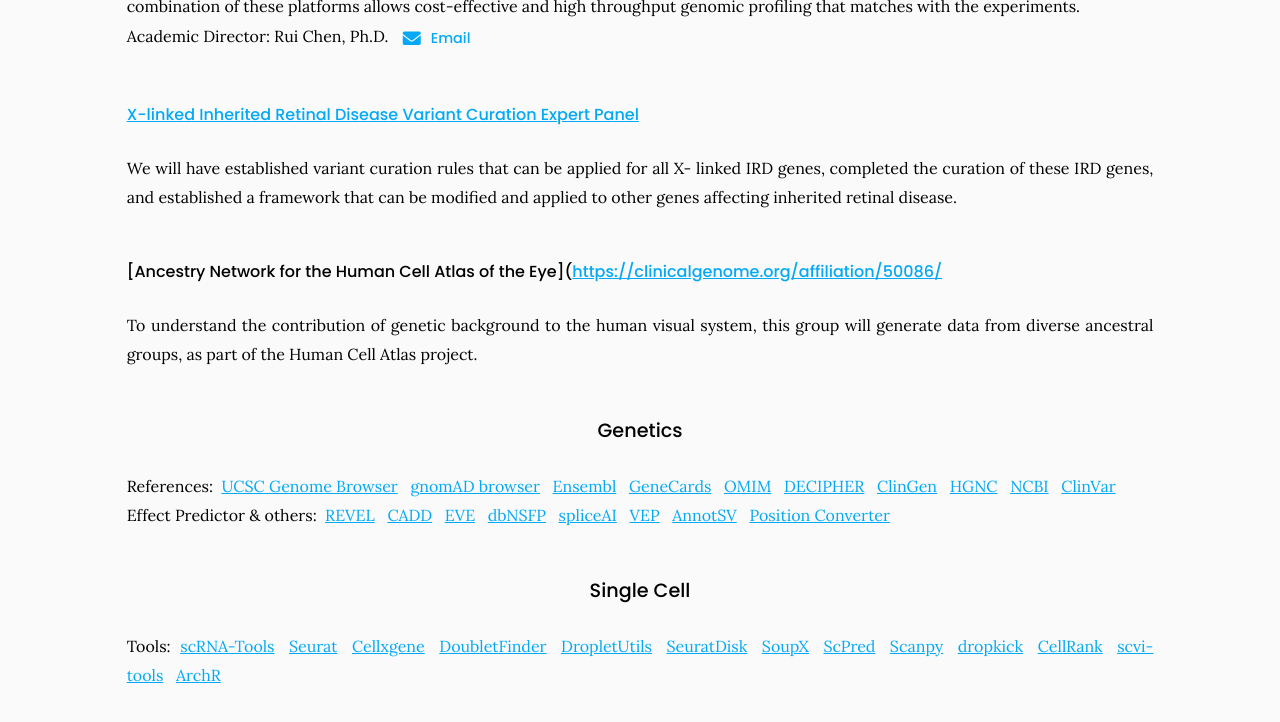
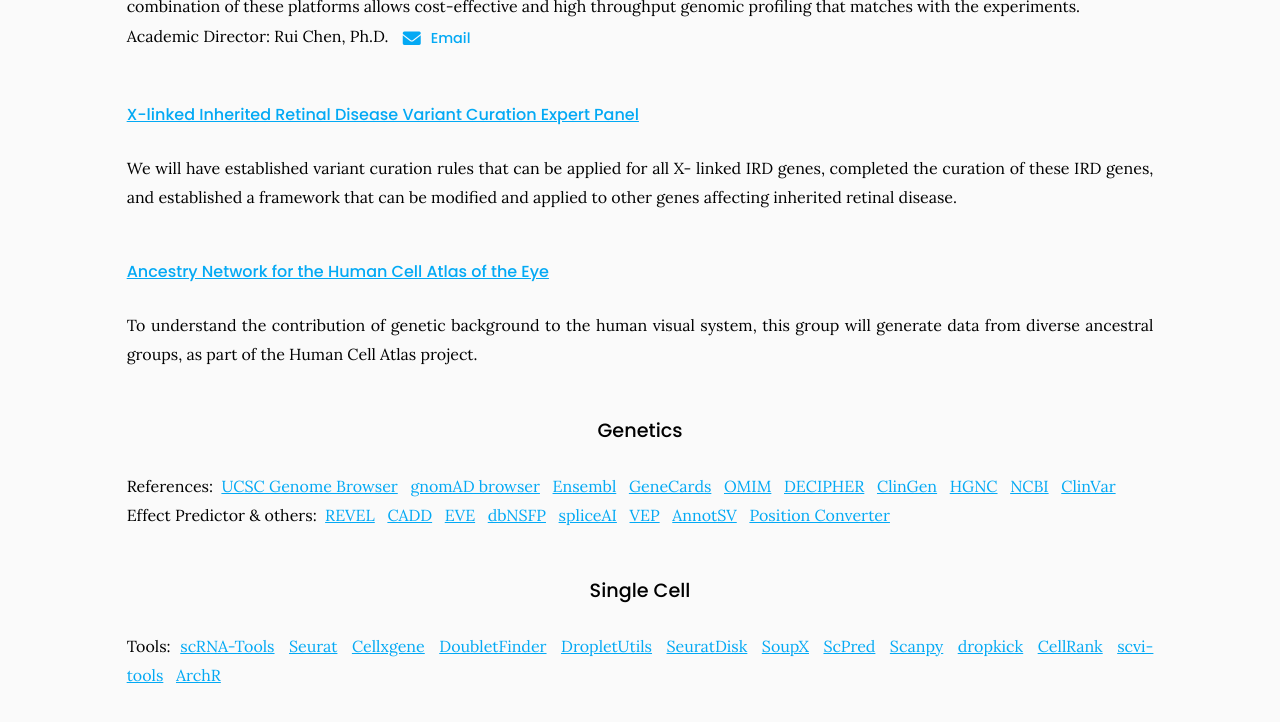
Before and after one commit to RCHENLAB/rchenlab.github.io, a Jekyll site: the page built from resources/index.md, in a window 1280 px wide and 900 px high, scrolled down 3934 px, cut to the strip 0-746 px from the top of the window. Shown: the top 722 px of the strip. Built offline with Jekyll 4.4.1, drawn with Linux system fonts in a browser that asks for light colours; part of the change alters nothing that is shown.

Commit message:
Update index.md

```diff
--- a/resources/index.md
+++ b/resources/index.md
@@ -39,7 +39,7 @@ The core is equipped with the 10x Genomics Chromium Platform, the Takara icell8
 <br>Academic Director: Rui Chen, Ph.D. {% include link.html type="email" icon="" text="Email" tooltip="" link="singlecellgenomicscore@bcm.edu" %}
 #### [X-linked Inherited Retinal Disease Variant Curation Expert Panel](https://clinicalgenome.org/affiliation/50086/)
 We will have established variant curation rules that can be applied for all X- linked IRD genes, completed the curation of these IRD genes, and established a framework that can be modified and applied to other genes affecting inherited retinal disease.
-#### [Ancestry Network for the Human Cell Atlas of the Eye]([https://clinicalgenome.org/affiliation/50086/](https://chanzuckerberg.com/science/programs-resources/single-cell-biology/ancestry-networks/ancestry-network-for-the-human-cell-atlas-of-the-eye/)
+#### [Ancestry Network for the Human Cell Atlas of the Eye](https://chanzuckerberg.com/science/programs-resources/single-cell-biology/ancestry-networks/ancestry-network-for-the-human-cell-atlas-of-the-eye/)
 To understand the contribution of genetic background to the human visual system, this group will generate data from diverse ancestral groups, as part of the Human Cell Atlas project.
 
 ### Genetics
```
